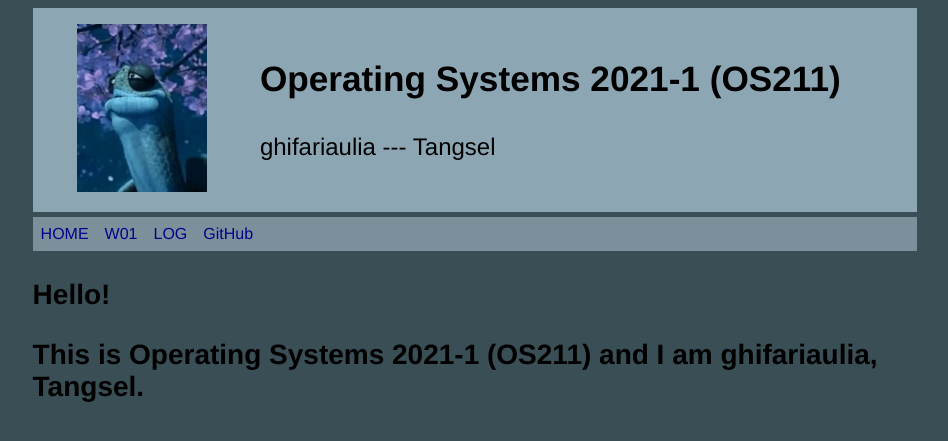
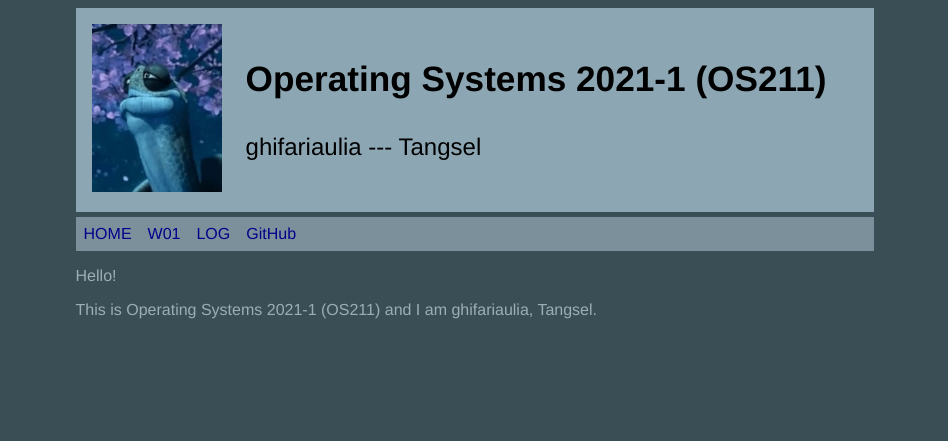
Before and after one commit to ghifariaulia/os211, a Jekyll site: the page built from index.md, in a window 1280 px wide. Shown: the top 441 px of the page, without its empty margins (165-1113 px from the left). Built offline with Jekyll 4.4.1, drawn with Linux system fonts in a browser that asks for light colours.

Commit message:
edit css and html

```diff
--- a/assets/css/style.css
+++ b/assets/css/style.css
@@ -35,6 +35,7 @@
 }
 
 .content {
-  font-size: 1.75rem;
-  font-weight: 600;
+  color: #9DADB8;
+  font-size: 1rem;
+  font-weight: 300;
 }
```
